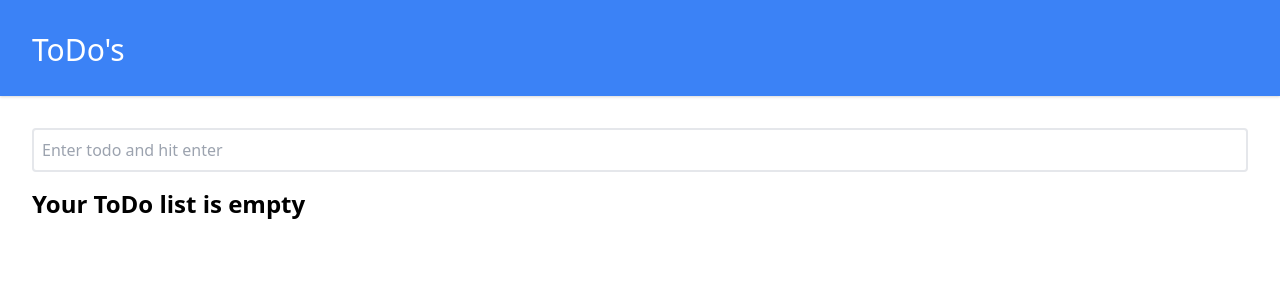
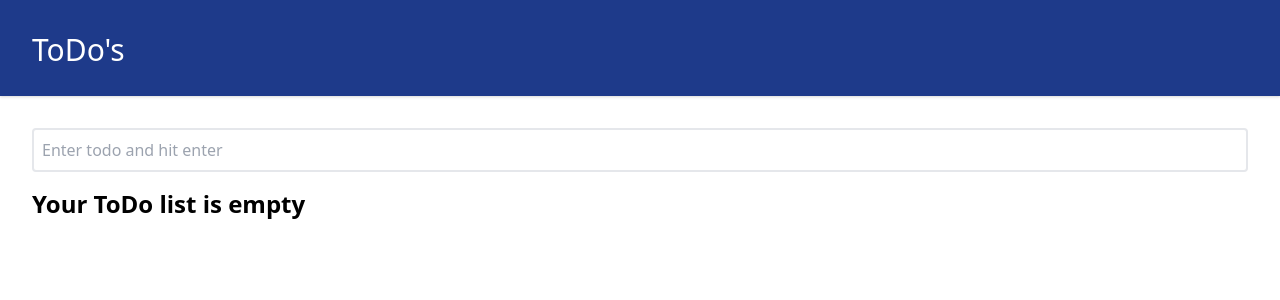
Before and after one commit to toddbuchanan/vuejs_netlify, a Vue app: page / in a window 1280 px wide. Shown: the top 300 px of the page. Built offline with nearby package versions, Linux system fonts and the light colour scheme.

Commit message:
Darken header  background color

```diff
--- a/src/App.vue
+++ b/src/App.vue
@@ -1,5 +1,5 @@
 <template>
-  <div class="bg-blue-500 h-24 shadow">
+  <div class="bg-blue-900 h-24 shadow">
     <div class="text-3xl text-white p-8">ToDo's</div>
   </div>
   <div class="p-8">
```
